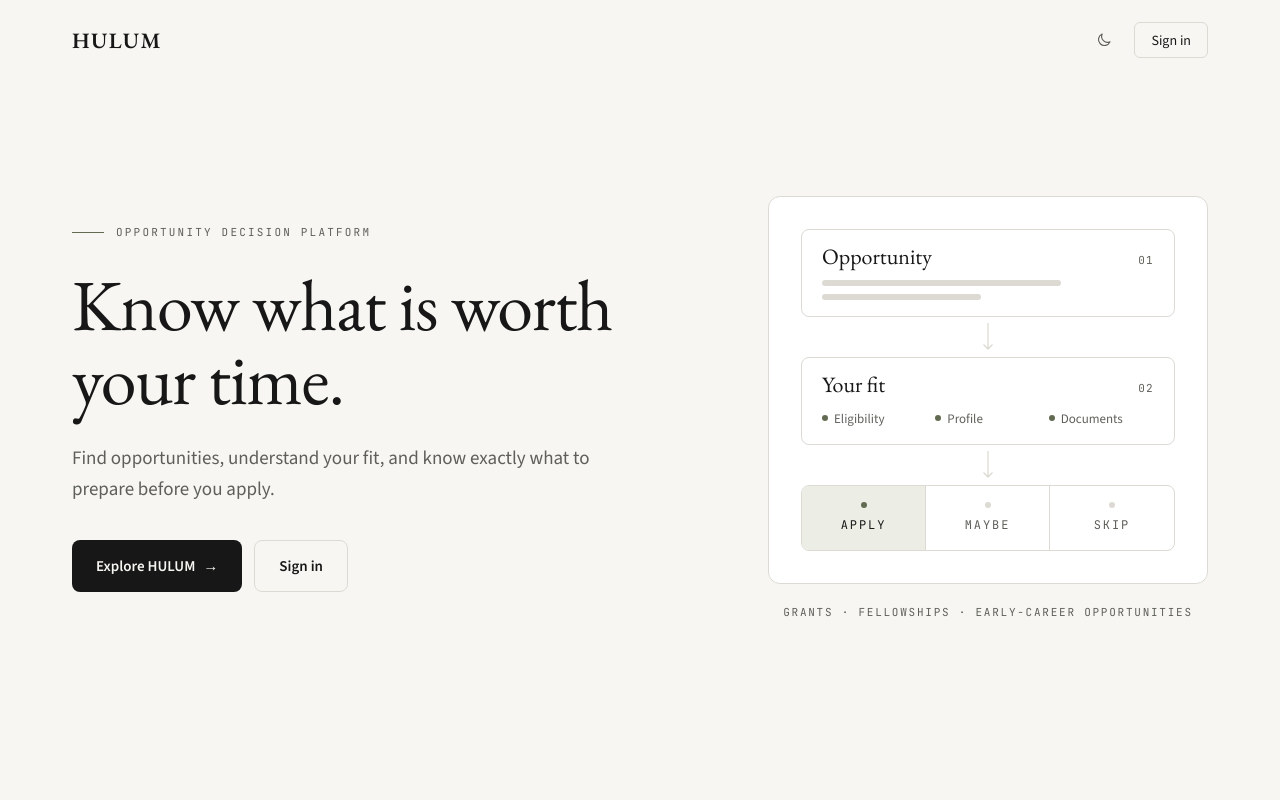
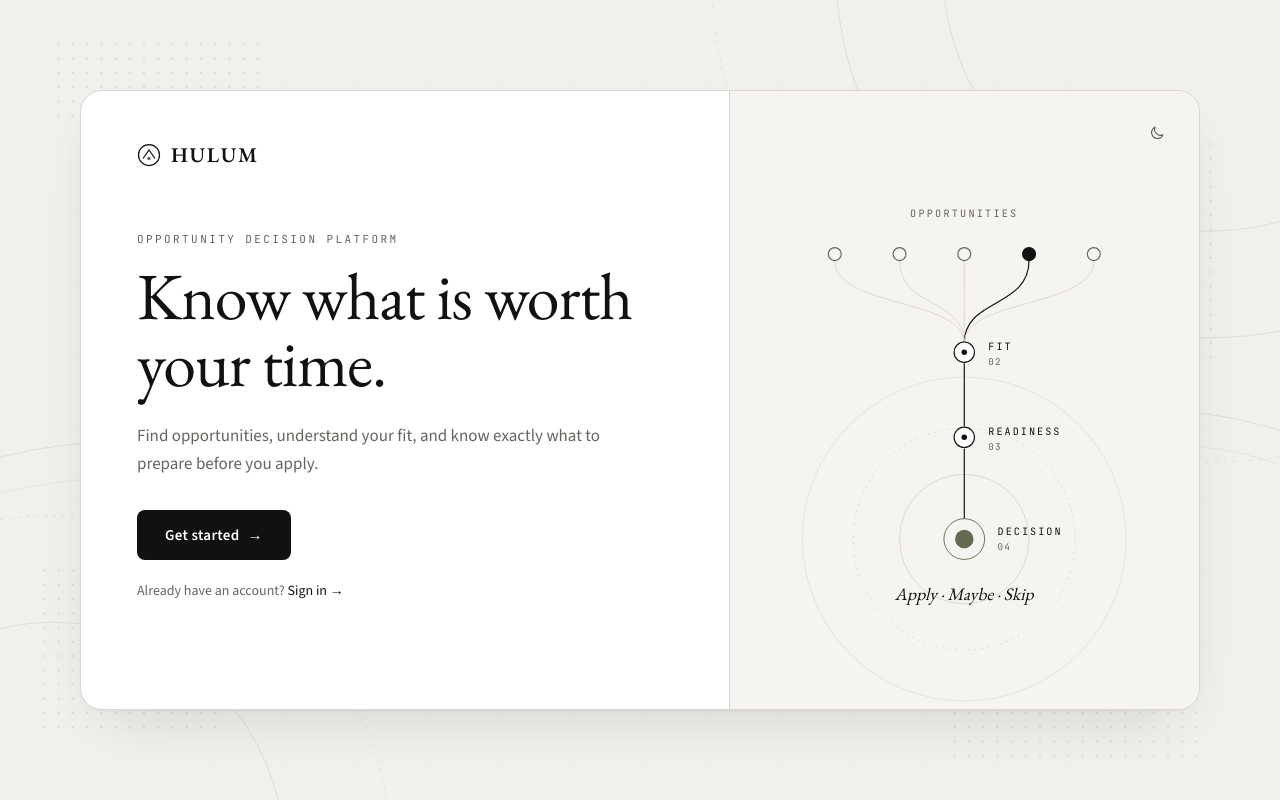
Before and after one commit to mumekonin/hulum, a Next.js app in the folder apps/web/: page / in a window 1280 px wide. Built offline with nearby package versions, Linux system fonts and the light colour scheme.

Commit message:
feat(web): redesign welcome page as centered panel with decision path
Co-authored-by: Cursor <cursoragent@cursor.com>

```diff
--- a/apps/web/src/components/WelcomePage.tsx
+++ b/apps/web/src/components/WelcomePage.tsx
@@ -1,153 +1,200 @@
 import Link from "next/link";
 import { ThemeToggle } from "./ThemeToggle";
 
-const rise = "motion-safe:animate-[wl-rise_700ms_cubic-bezier(0.2,0.7,0.2,1)_both]";
+const rise = "motion-safe:animate-[wl-rise_550ms_cubic-bezier(0.2,0.7,0.2,1)_both]";
 
 export function WelcomePage() {
   return (
-    <div className="flex min-h-screen flex-col bg-wl-bg font-sans text-wl-ink">
-      <header className="mx-auto flex h-16 w-full max-w-[1200px] items-center justify-between px-5 sm:px-8 lg:h-20">
-        <Link href="/" className="font-gw-serif text-[22px] font-semibold tracking-[0.06em] text-wl-ink">
-          HULUM
-        </Link>
-        <nav className="flex items-center gap-1 sm:gap-2" aria-label="Account">
-          <ThemeToggle />
-          <Link
-            href="/sign-in"
-            className="inline-flex h-9 items-center rounded-md border border-wl-line px-4 text-[14px] font-medium text-wl-ink transition-colors hover:border-wl-accent"
-          >
-            Sign in
-          </Link>
-        </nav>
-      </header>
+    <div className="relative flex min-h-screen items-center justify-center overflow-hidden bg-wl-bg px-3 py-6 font-sans text-wl-ink sm:px-6 sm:py-10">
+      <BackdropPattern />
 
       <main
         id="main-content"
         tabIndex={-1}
-        className="mx-auto grid w-full max-w-[1200px] flex-1 content-center items-center gap-12 px-5 pb-14 pt-8 sm:px-8 sm:pt-12 lg:grid-cols-[minmax(0,1fr)_440px] lg:gap-16 lg:pb-20 lg:pt-4 xl:gap-24"
+        className="relative grid w-full max-w-[1120px] overflow-hidden rounded-[22px] border border-wl-line bg-wl-surface shadow-[0_1px_2px_rgba(17,17,17,0.04),0_24px_60px_-28px_rgba(17,17,17,0.18)] lg:min-h-[620px] lg:grid-cols-[58fr_42fr] dark:shadow-none"
       >
-        <section className={rise}>
-          <p className="flex items-center gap-3 font-gw-mono text-[11px] uppercase tracking-[0.2em] text-wl-muted">
-            <span className="h-px w-8 bg-wl-accent" aria-hidden />
-            <span>
-              Opportunity <br className="sm:hidden" />
-              decision platform
-            </span>
+        <div className="absolute right-3 top-3 z-10 sm:right-5 sm:top-5">
+          <ThemeToggle />
+        </div>
+
+        <section className="flex flex-col px-6 py-7 sm:px-12 sm:py-11 lg:px-14 lg:py-12">
+          <Link href="/" className={`${rise} flex items-center gap-2.5 self-start`}>
+            <BrandMark />
+            <span className="font-gw-serif text-[21px] font-semibold tracking-[0.08em] text-wl-ink">HULUM</span>
+          </Link>
+
+          <div className="flex flex-1 flex-col justify-center pt-10 sm:pt-14 lg:pt-0">
+            <p
+              className={`${rise} font-gw-mono text-[11px] uppercase tracking-[0.22em] text-wl-muted [animation-delay:80ms]`}
+            >
+              Opportunity decision platform
             </p>
-
-          <h1 className="mt-6 font-gw-serif text-[42px] leading-[1.02] tracking-[-0.015em] text-wl-ink sm:mt-7 sm:text-[60px] lg:text-[72px]">
+            <h1
+              className={`${rise} mt-4 font-gw-serif text-[40px] leading-[1.02] tracking-[-0.015em] text-wl-ink [animation-delay:140ms] sm:text-[56px] lg:text-[66px]`}
+            >
               Know what is worth
               <br />
               your time.
             </h1>
-
-          <p className="mt-6 max-w-[540px] text-[17px] leading-[1.6] text-wl-muted sm:mt-7 sm:text-[19px]">
+            <p
+              className={`${rise} mt-6 max-w-[480px] text-[16px] leading-[1.65] text-wl-muted [animation-delay:220ms] sm:text-[17px]`}
+            >
               Find opportunities, understand your fit, and know exactly what to prepare before you apply.
             </p>
 
-          <div className="mt-9 flex flex-col gap-3 sm:flex-row sm:items-center">
+            <div className={`${rise} mt-8 [animation-delay:300ms]`}>
               <Link
-              href="/verify"
-              className="group inline-flex h-[52px] items-center justify-center gap-2 rounded-lg bg-wl-ink px-6 text-[15px] font-semibold text-wl-bg transition-colors hover:bg-wl-accent"
+                href="/sign-in"
+                className="group inline-flex h-[50px] w-full items-center justify-center gap-2 rounded-lg bg-wl-ink px-7 text-[15px] font-semibold tracking-[0.02em] text-wl-surface transition-opacity duration-200 hover:opacity-85 sm:w-auto"
               >
-              Explore HULUM
-              <span aria-hidden className="transition-transform group-hover:translate-x-0.5">
+                Get started
+                <span aria-hidden className="transition-transform duration-200 group-hover:translate-x-0.5">
                   →
                 </span>
               </Link>
+              <p className="mt-5 text-center text-[14px] text-wl-muted sm:text-left">
+                Already have an account?{" "}
                 <Link
                   href="/sign-in"
-              className="inline-flex h-[52px] items-center justify-center rounded-lg border border-wl-line px-6 text-[15px] font-semibold text-wl-ink transition-colors hover:border-wl-accent"
+                  className="font-medium text-wl-ink underline-offset-4 transition-colors hover:text-wl-accent hover:underline"
                 >
-              Sign in
+                  Sign in →
                 </Link>
+              </p>
+            </div>
           </div>
         </section>
 
-        <div className={`${rise} w-full max-w-[520px] [animation-delay:180ms] lg:max-w-none`}>
-          <DecisionDiagram />
-          <p className="mt-5 text-center font-gw-mono text-[11px] uppercase tracking-[0.16em] text-wl-muted">
-            Grants · Fellowships · Early-career opportunities
-          </p>
-        </div>
+        <section
+          aria-label="How HULUM narrows opportunities down to one decision"
+          className={`${rise} relative flex items-center justify-center border-t border-wl-line overflow-hidden bg-wl-soft px-6 py-6 [animation-delay:420ms] sm:py-10 lg:border-l lg:border-t-0 lg:px-10`}
+        >
+          <DecisionPath />
+        </section>
       </main>
     </div>
   );
 }
 
-function DecisionDiagram() {
+function BrandMark() {
   return (
-    <figure
-      aria-label="How HULUM decides: an opportunity is checked against your fit, then marked apply, maybe, or skip."
-      className="rounded-xl border border-wl-line bg-wl-surface p-6 sm:p-8"
-    >
-      <Node step="01" label="Opportunity">
-        <div className="mt-3 space-y-2" aria-hidden>
-          <span className="block h-1.5 w-[72%] rounded-full bg-wl-line" />
-          <span className="block h-1.5 w-[48%] rounded-full bg-wl-line" />
-        </div>
-      </Node>
-
-      <Connector />
-
-      <Node step="02" label="Your fit">
-        <ul className="mt-3 grid grid-cols-3 gap-2 text-[13px] text-wl-muted">
-          {["Eligibility", "Profile", "Documents"].map((item) => (
-            <li key={item} className="flex items-center gap-1.5">
-              <span className="h-1.5 w-1.5 rounded-full bg-wl-accent" aria-hidden />
-              {item}
-            </li>
-          ))}
-        </ul>
-      </Node>
-
-      <Connector />
-
-      <figcaption className="sr-only">Decision</figcaption>
-      <div className="grid grid-cols-3 overflow-hidden rounded-lg border border-wl-line">
-        <Outcome label="Apply" active />
-        <Outcome label="Maybe" />
-        <Outcome label="Skip" />
-      </div>
-    </figure>
+    <svg viewBox="0 0 24 24" className="h-6 w-6 text-wl-ink" fill="none" aria-hidden>
+      <circle cx="12" cy="12" r="10.5" stroke="currentColor" strokeWidth="1.25" />
+      <path d="M6 15.5 12 7l6 8.5" stroke="currentColor" strokeWidth="1.25" strokeLinejoin="round" />
+      <circle cx="12" cy="15.5" r="1.75" className="fill-wl-accent" />
+    </svg>
   );
 }
 
-function Node({ step, label, children }: { step: string; label: string; children: React.ReactNode }) {
+const SOURCES = [70, 140, 210, 280, 350];
+
+function DecisionPath() {
   return (
-    <div className="rounded-lg border border-wl-line px-5 py-4">
-      <div className="flex items-baseline justify-between">
-        <span className="font-gw-serif text-[22px] leading-none text-wl-ink">{label}</span>
-        <span className="font-gw-mono text-[11px] tracking-[0.12em] text-wl-muted">{step}</span>
-      </div>
-      {children}
-    </div>
+    <svg
+      viewBox="0 0 420 500"
+      className="h-auto w-full max-w-[280px] overflow-visible sm:max-w-[320px] lg:max-w-[400px]"
+      role="img"
+      aria-label="Many opportunities lead to fit, then readiness, then one decision: apply, maybe, or skip."
+    >
+      <g className="stroke-wl-line" fill="none" strokeWidth="1">
+        <circle cx="210" cy="400" r="70" />
+        <circle cx="210" cy="400" r="120" strokeDasharray="2 5" />
+        <circle cx="210" cy="400" r="175" opacity="0.6" />
+      </g>
+
+      <text x="210" y="52" textAnchor="middle" className="fill-wl-muted font-gw-mono text-[11px] tracking-[0.22em]">
+        OPPORTUNITIES
+      </text>
+
+      {SOURCES.map((x) => (
+        <path
+          key={`path-${x}`}
+          d={`M ${x} 99 C ${x} 150, 210 140, 210 188`}
+          fill="none"
+          strokeWidth={x === 280 ? 1.25 : 1}
+          className={x === 280 ? "stroke-wl-ink" : "stroke-wl-line"}
+        />
+      ))}
+      {SOURCES.map((x) => (
+        <circle
+          key={`node-${x}`}
+          cx={x}
+          cy="92"
+          r="7"
+          strokeWidth="1.25"
+          className={x === 280 ? "fill-wl-ink stroke-wl-ink" : "fill-wl-soft stroke-wl-muted"}
+        />
+      ))}
+
+      <path d="M210 210 V 278 M210 302 V 378" className="stroke-wl-ink" strokeWidth="1.25" />
+
+      <Stage y={198} step="02" label="FIT" />
+      <Stage y={290} step="03" label="READINESS" />
+
+      <circle cx="210" cy="400" r="22" className="fill-none stroke-wl-accent" strokeWidth="1" />
+      <circle cx="210" cy="400" r="10" className="fill-wl-accent" />
+      <text x="246" y="396" className="fill-wl-ink font-gw-mono text-[11px] tracking-[0.2em]">
+        DECISION
+      </text>
+      <text x="246" y="412" className="fill-wl-muted font-gw-mono text-[10px] tracking-[0.12em]">
+        04
+      </text>
+
+      <text x="210" y="466" textAnchor="middle" className="fill-wl-ink font-gw-serif text-[19px] italic">
+        Apply · Maybe · Skip
+      </text>
+    </svg>
   );
 }
 
-function Connector() {
+function Stage({ y, step, label }: { y: number; step: string; label: string }) {
   return (
-    <div className="flex justify-center py-1.5" aria-hidden>
-      <svg width="12" height="28" viewBox="0 0 12 28" fill="none" className="text-wl-line">
-        <path d="M6 0v26M1.5 21.5 6 26l4.5-4.5" stroke="currentColor" strokeWidth="1.25" />
-      </svg>
-    </div>
+    <g>
+      <circle cx="210" cy={y} r="11" className="fill-wl-surface stroke-wl-ink" strokeWidth="1.25" />
+      <circle cx="210" cy={y} r="3" className="fill-wl-ink" />
+      <text x="236" y={y - 2} className="fill-wl-ink font-gw-mono text-[11px] tracking-[0.2em]">
+        {label}
+      </text>
+      <text x="236" y={y + 14} className="fill-wl-muted font-gw-mono text-[10px] tracking-[0.12em]">
+        {step}
+      </text>
+    </g>
   );
 }
 
-function Outcome({ label, active = false }: { label: string; active?: boolean }) {
+function BackdropPattern() {
   return (
-    <div
-      className={`flex flex-col items-center gap-2 border-wl-line px-2 py-4 not-last:border-r ${
-        active ? "bg-wl-accent-soft" : ""
-      }`}
+    <svg
+      className="pointer-events-none absolute inset-0 h-full w-full text-wl-ink opacity-[0.09] dark:opacity-[0.14]"
+      preserveAspectRatio="xMidYMid slice"
+      viewBox="0 0 1440 900"
+      aria-hidden
     >
-      <span className={`h-1.5 w-1.5 rounded-full ${active ? "bg-wl-accent" : "bg-wl-line"}`} aria-hidden />
-      <span
-        className={`font-gw-mono text-[12px] uppercase tracking-[0.16em] ${active ? "text-wl-ink" : "text-wl-muted"}`}
-      >
-        {label}
-      </span>
-    </div>
+      <defs>
+        <pattern id="wl-dots" width="16" height="16" patternUnits="userSpaceOnUse">
+          <circle cx="2" cy="2" r="1.3" fill="currentColor" />
+        </pattern>
+        <pattern id="wl-grid" width="80" height="80" patternUnits="userSpaceOnUse">
+          <path d="M80 0H0V80" fill="none" stroke="currentColor" strokeWidth="0.6" />
+        </pattern>
+      </defs>
+
+      <rect width="1440" height="900" fill="url(#wl-grid)" opacity="0.35" />
+
+      <rect x="56" y="36" width="240" height="96" fill="url(#wl-dots)" />
+      <rect x="1196" y="150" width="176" height="256" fill="url(#wl-dots)" />
+      <rect x="40" y="640" width="208" height="192" fill="url(#wl-dots)" />
+      <rect x="1060" y="784" width="288" height="80" fill="url(#wl-dots)" />
+
+      <g fill="none" stroke="currentColor" strokeWidth="1">
+        <circle cx="1360" cy="-40" r="300" />
+        <circle cx="1360" cy="-40" r="420" />
+        <circle cx="1360" cy="-40" r="560" strokeDasharray="3 7" />
+        <circle cx="60" cy="960" r="260" />
+        <circle cx="60" cy="960" r="380" strokeDasharray="3 7" />
+        <path d="M-20 520 C 280 430, 520 640, 820 560 S 1300 420, 1480 500" />
+        <path d="M-20 560 C 300 470, 540 690, 840 600 S 1320 460, 1480 540" opacity="0.6" />
+      </g>
+    </svg>
   );
 }
```
Also changed, not shown: apps/web/src/app/globals.css (+12 -12 lines). Lines whose indentation alone changed are shown as unchanged.
